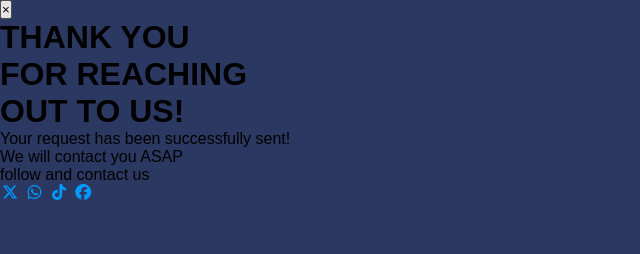
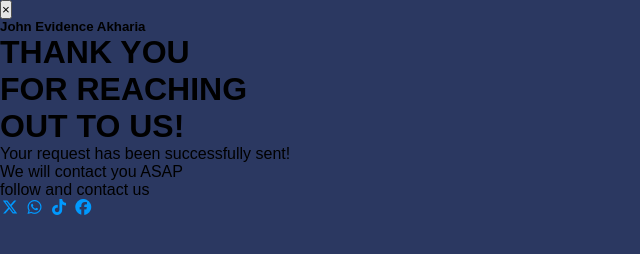
Before and after one commit to lovelyevi/My-Portfolio, a plain HTML site: page thank.html in a window 1280 px wide. Shown: the whole page, without its empty margins (0-640 px from the left). Drawn offline with Linux system fonts and the light colour scheme.

Commit message:
Update thank.html

```diff
--- a/thank.html
+++ b/thank.html
@@ -20,6 +20,9 @@
       ×</button>
 
     <div class="content">
+       <h5>
+        John Evidence Akharia
+      </h5>
       <h1>THANK YOU<br>FOR REACHING<br>OUT TO US!</h1>
 
       <p>Your request has been successfully sent! <br>
```
